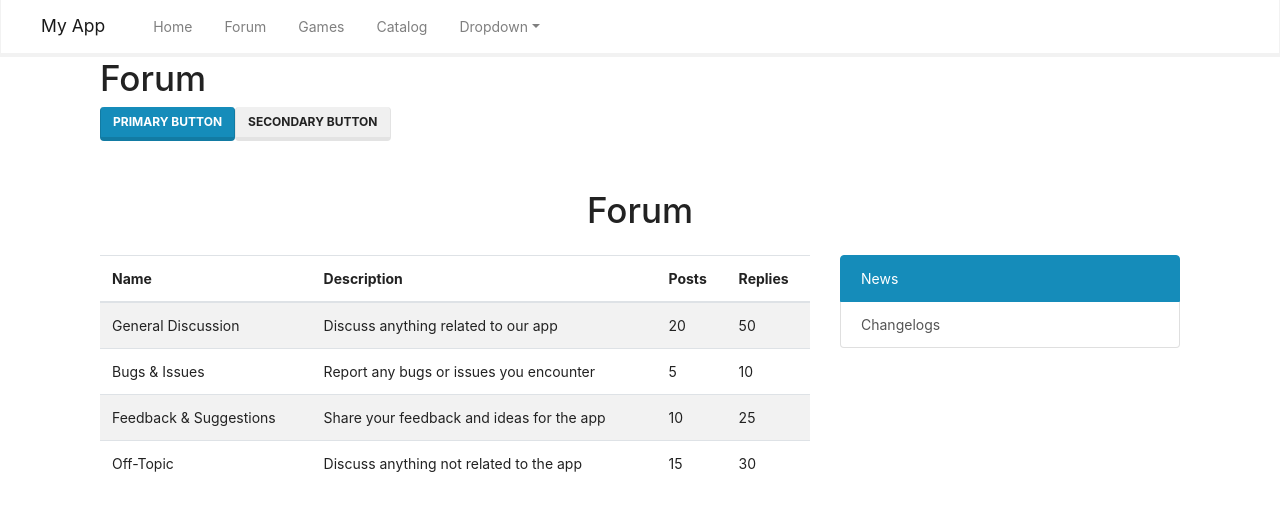
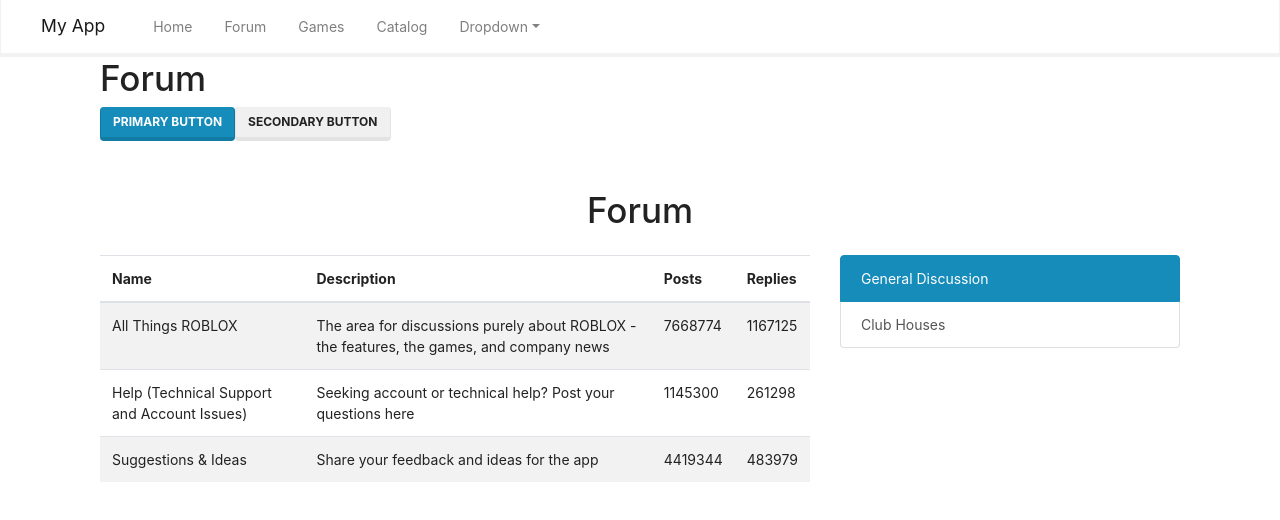
Before and after one commit to singharaj-usai/Gtoria-Remake, a React (Create React App) app: page / in a window 1280 px wide. Shown: the top 520 px of the page. Built offline with nearby package versions, Linux system fonts and the light colour scheme.

Commit message:
forums data placeholder

```diff
--- a/src/Components/Forum/Forum.jsx
+++ b/src/Components/Forum/Forum.jsx
@@ -1,4 +1,4 @@
-import React from 'react';
+import React, { useState } from 'react';
 
 function ForumTableRow(props) {
   const { name, description, posts, replies } = props;
@@ -34,34 +34,52 @@ function ForumTable(props) {
 }
 
 function ListGroupItem(props) {
-  const { active, children } = props;
+  const { active, children, onClick } = props;
 
   return (
-    <a href="#" className={`list-group-item list-group-item-action ${active ? 'active' : ''}`}>
+    <button className={`list-group-item list-group-item-action ${active ? 'active' : ''}`} onClick={onClick}>
       {children}
-    </a>
+    </button>
   );
 }
 
 function Forum() {
-  const rows = [
-    { name: 'General Discussion', description: 'Discuss anything related to our app', posts: 20, replies: 50 },
-    { name: 'Bugs & Issues', description: 'Report any bugs or issues you encounter', posts: 5, replies: 10 },
-    { name: 'Feedback & Suggestions', description: 'Share your feedback and ideas for the app', posts: 10, replies: 25 },
-    { name: 'Off-Topic', description: 'Discuss anything not related to the app', posts: 15, replies: 30 },
-  ];
+  const [activeItem, setActiveItem] = useState('General Discussion');
+
+  const forumTables = {
+    'General Discussion': [
+      { name: 'All Things ROBLOX', description: 'The area for discussions purely about ROBLOX - the features, the games, and company news', posts: 7668774, replies: 1167125 },
+      { name: 'Help (Technical Support and Account Issues)', description: 'Seeking account or technical help? Post your questions here', posts: 1145300, replies: 261298 },
+      { name: 'Suggestions & Ideas', description: 'Share your feedback and ideas for the app', posts: 4419344, replies: 483979 },
+
+    ],
+    'Club Houses': [
+      { name: 'ROBLOX Talk', description: 'A popular hangout where ROBLOXians talk about various topics', posts: 35833518, replies: 5125526 },
+      { name: 'Off Topic', description: 'When no other forum makes sense for your post, Off Topic will help it make even less sense', posts: 36152595, replies: 5562879 },
+      { name: "Let's Make a Deal", description: 'A fast paced community dedicated to mastering the Limited Trades and Sales market, and divining the subtleties of the ROBLOX Currency Exchange', posts: 38208099, replies: 5742912 },
+
+    ],
+  };
+
+  const handleItemClick = item => {
+    setActiveItem(item);
+  };
 
   return (
     <div className="container my-5">
       <h1 className="text-center mb-4">Forum</h1>
       <div className="row">
         <div className="col-md-8">
-          <ForumTable rows={rows} />
+          <ForumTable rows={forumTables[activeItem]} />
         </div>
         <div className="col-md-4">
           <div className="list-group">
-            <ListGroupItem active={true}>News</ListGroupItem>
-            <ListGroupItem active={false}>Changelogs</ListGroupItem>
+            <ListGroupItem active={activeItem === 'General Discussion'} onClick={() => handleItemClick('General Discussion')}>
+              General Discussion
+            </ListGroupItem>
+            <ListGroupItem active={activeItem === 'Club Houses'} onClick={() => handleItemClick('Club Houses')}>
+              Club Houses
+            </ListGroupItem>
           </div>
         </div>
       </div>
```
